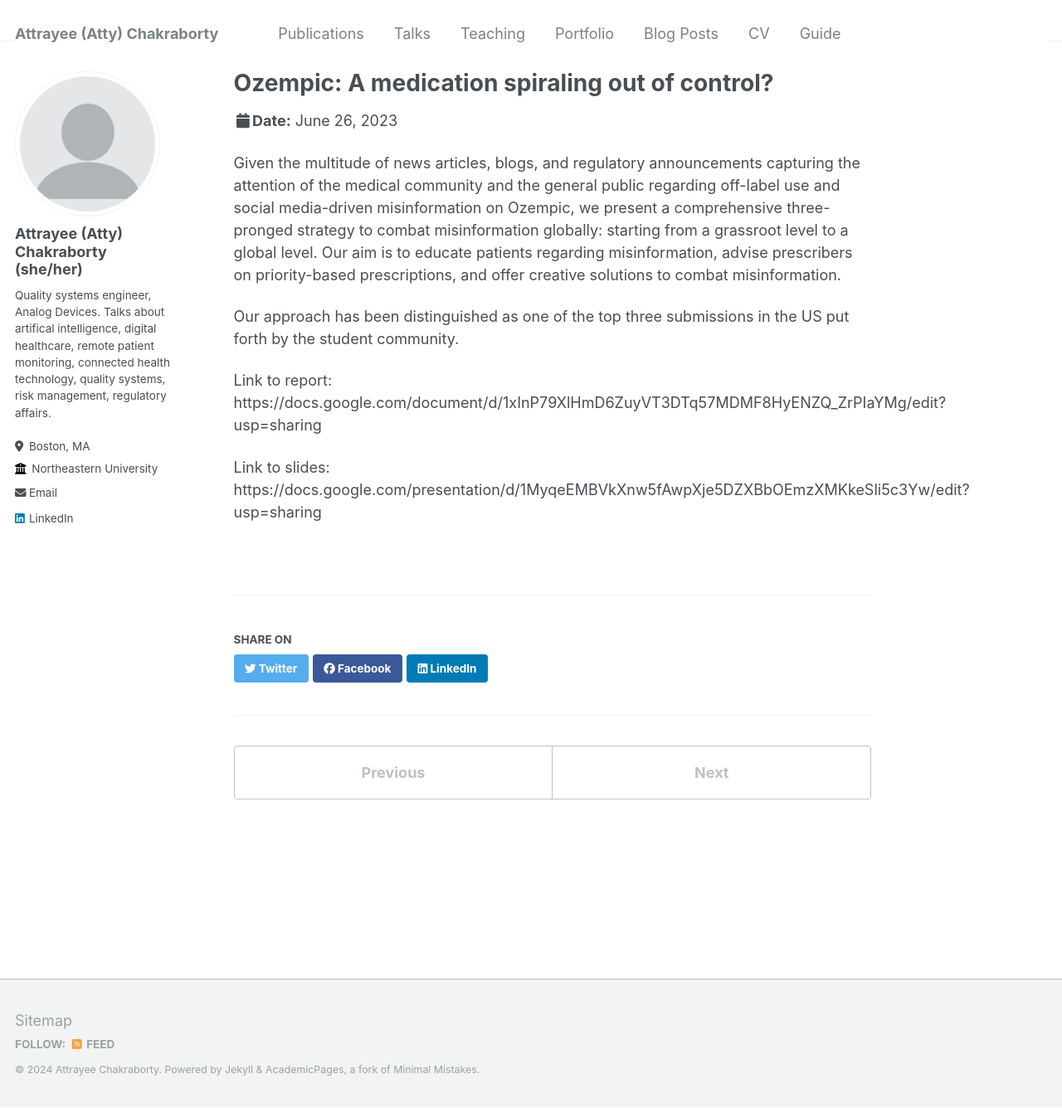
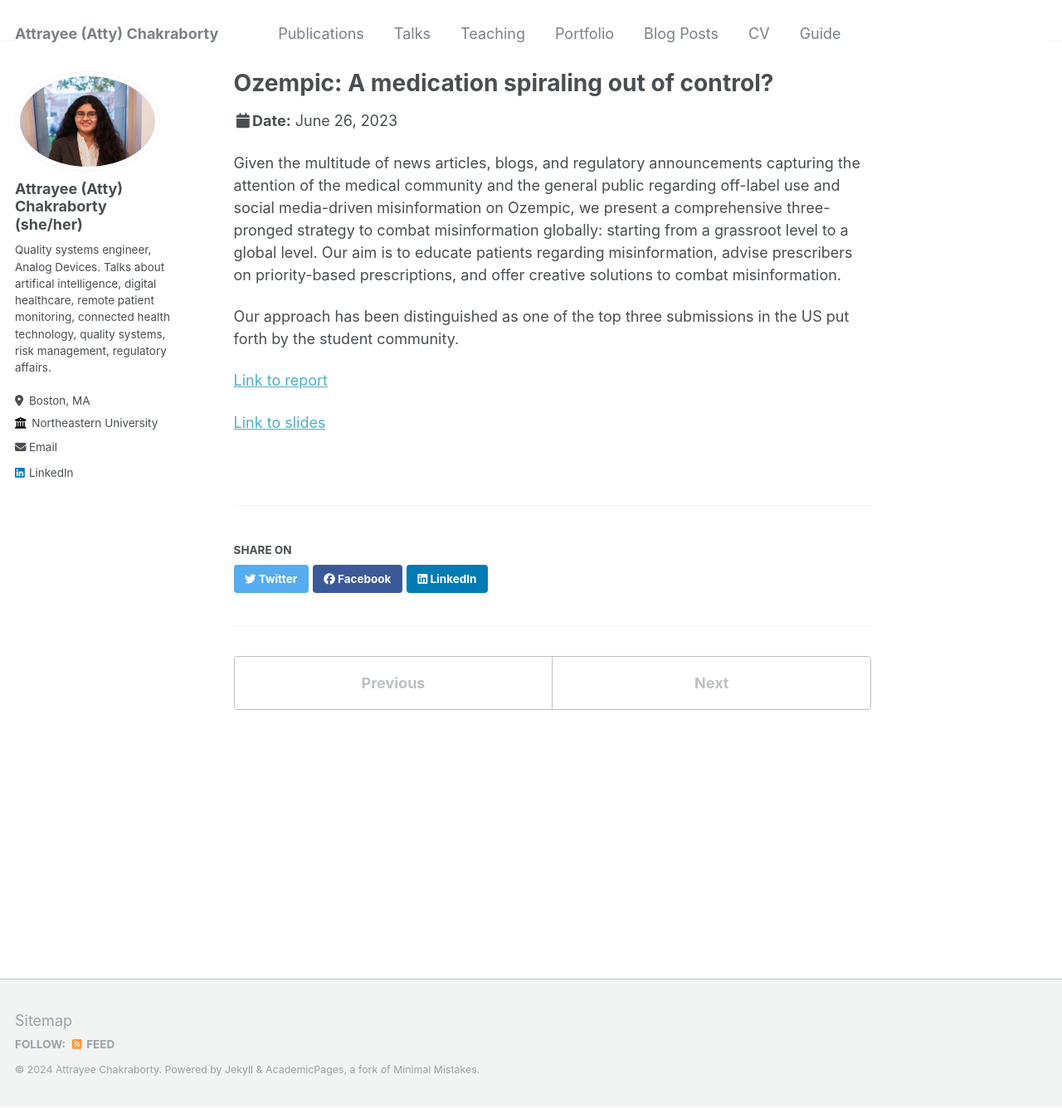
Before and after one commit to attrayeec/attrayeec.github.io, a Jekyll site: the page built from _talks/2012-03-01-talk-1.md, in a window 1280 px wide and 1336 px high. Shown: the whole window at 83% size. Built offline with Jekyll 4.4.1, drawn with Linux system fonts in a browser that asks for light colours.

Commit message:
added personal photo

```diff
--- a/_config.yml
+++ b/_config.yml
@@ -21,7 +21,7 @@ repository               : "academicpages/academicpages.github.io"
 #               Additional customization can be done by editing /_includes/author-profile.html
 author:
   # Biographic information
-  avatar           : "profile.png"
+  avatar           : "LinkedIn_photo_recent.jpg"
   name             : "Attrayee (Atty) Chakraborty (she/her)"
   pronouns         : # example: "she/her"
   bio              : "Quality systems engineer, Analog Devices. Talks about artifical intelligence, digital healthcare, remote patient monitoring, connected health technology, quality systems, risk management, regulatory affairs."
--- a/_talks/2012-03-01-talk-1.md
+++ b/_talks/2012-03-01-talk-1.md
@@ -12,6 +12,6 @@ Given the multitude of news articles, blogs, and regulatory announcements captur
 
 Our approach has been distinguished as one of the top three submissions in the US put forth by the student community.
 
-Link to report: https://docs.google.com/document/d/1xInP79XlHmD6ZuyVT3DTq57MDMF8HyENZQ_ZrPIaYMg/edit?usp=sharing
+[Link to report](https://docs.google.com/document/d/1xInP79XlHmD6ZuyVT3DTq57MDMF8HyENZQ_ZrPIaYMg/edit?usp=sharing)
 
-Link to slides: https://docs.google.com/presentation/d/1MyqeEMBVkXnw5fAwpXje5DZXBbOEmzXMKkeSli5c3Yw/edit?usp=sharing
+[Link to slides](https://docs.google.com/presentation/d/1MyqeEMBVkXnw5fAwpXje5DZXBbOEmzXMKkeSli5c3Yw/edit?usp=sharing)
```
Also changed, not shown: _talks/2013-03-01-tutorial-1.md (+3 -1 lines), images/LinkedIn_photo_recent.jpg (added).
